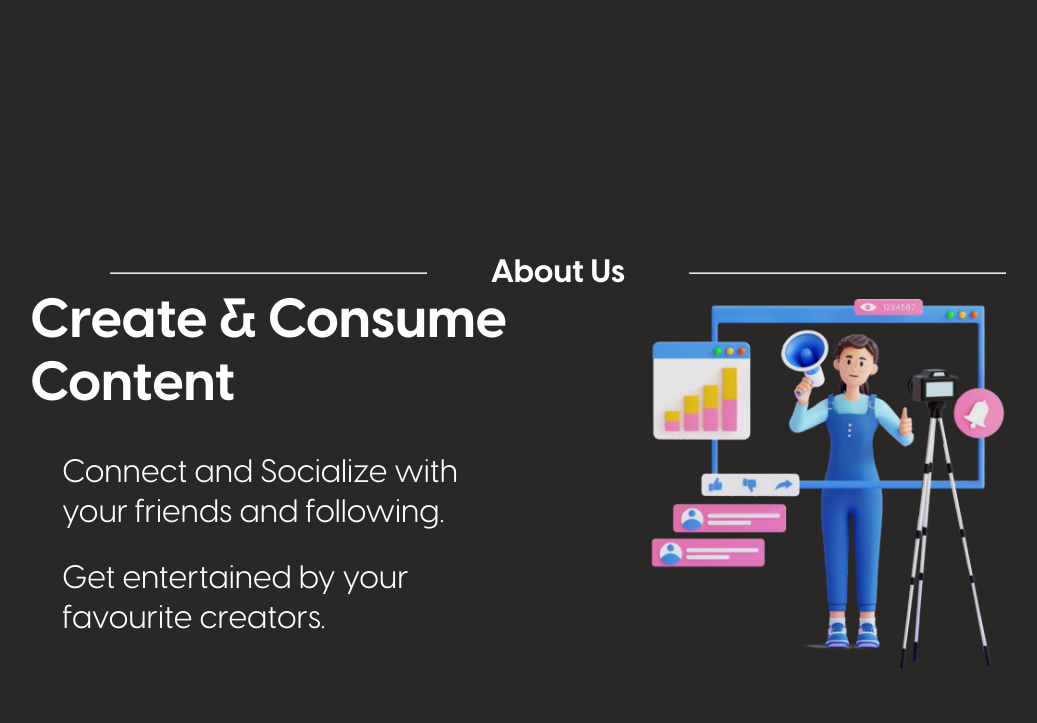
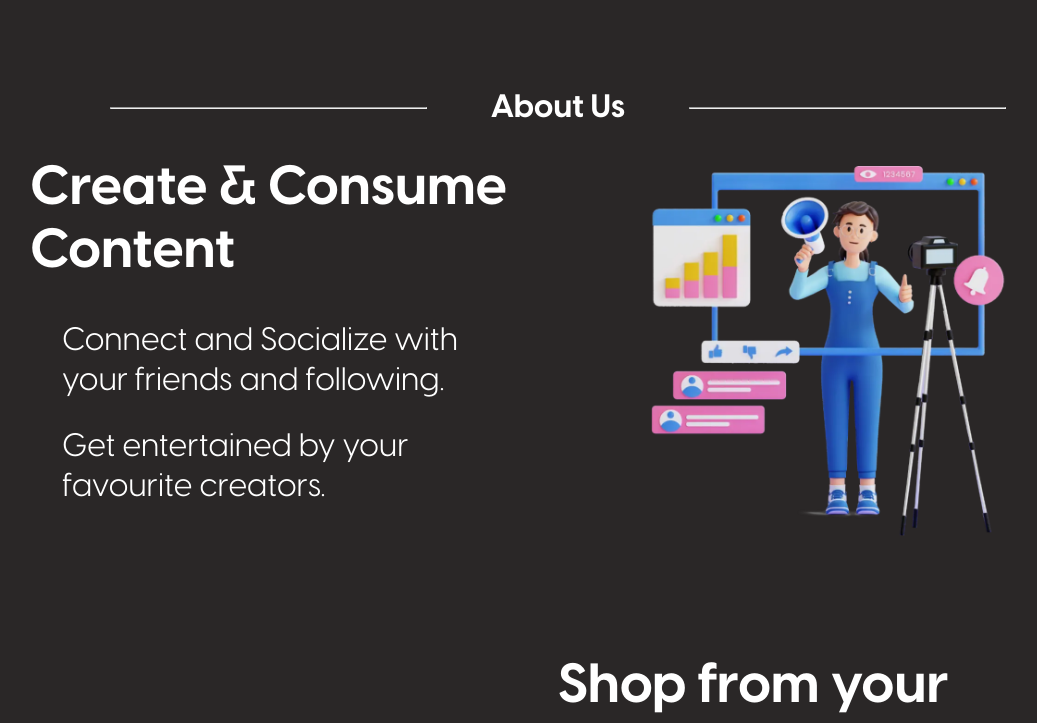
Before and after one commit to wo-life-tech/wo.life, a Gatsby site: page / in a window 1280 px wide. Shown: the part 700-1423 px from the top of the page, without its empty margins (82-1119 px from the left). Built offline with nearby package versions, Linux system fonts and the light colour scheme; Gatsby itself is replaced by a stand-in of ours.

Commit message:
added some padding in about-us, endorse section

```diff
--- a/src/components/common/layout/CenterDiv.js
+++ b/src/components/common/layout/CenterDiv.js
@@ -11,7 +11,7 @@
 };
 
 const FlexBox = styled.div`
-	padding: ${(props) => (props.isPaddingRequired ? '4rem 0' : '0 7rem')};
+	padding: ${(props) => (props.isPaddingRequired ? '2rem 7rem' : '0 7rem')};
 	display: flex;
 	align-items: center;
 	justify-content: space-between;
--- a/src/components/sections/about-us.js
+++ b/src/components/sections/about-us.js
@@ -10,7 +10,7 @@
 	return (
 		<Section id="about us">
 			<Heading heading="About&nbsp;Us" />
-			<CenterDiv isPaddingRequired={false}>
+			<CenterDiv isPaddingRequired={true}>
 				<TextWrapper>
 					<HeadingText heading1="Create & Consume Content" />
 					<ParagraphWrapper>
--- a/src/components/sections/endorse.js
+++ b/src/components/sections/endorse.js
@@ -6,7 +6,7 @@
 
 const Endorse = () => {
 	return (
-		<CenterDiv isPaddingRequired={false}>
+		<CenterDiv isPaddingRequired={true}>
 			<TextWrapper>
 				<HeadingText heading1="Endorse through your Social channels & Earn" />
 				<ParagraphWrapper>
```
